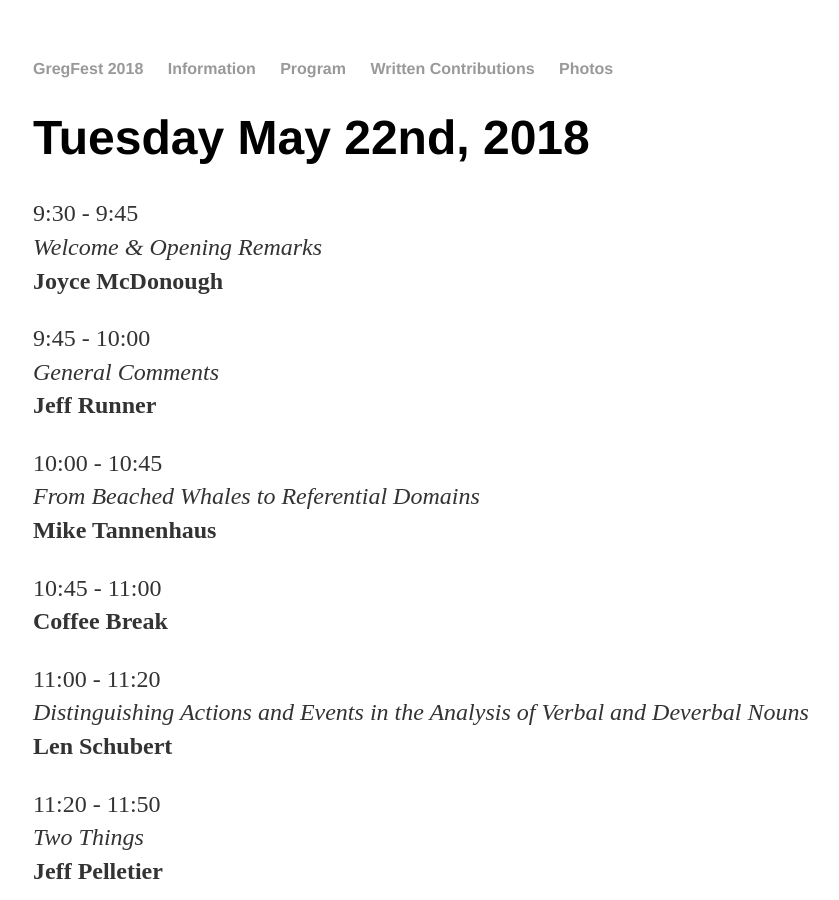
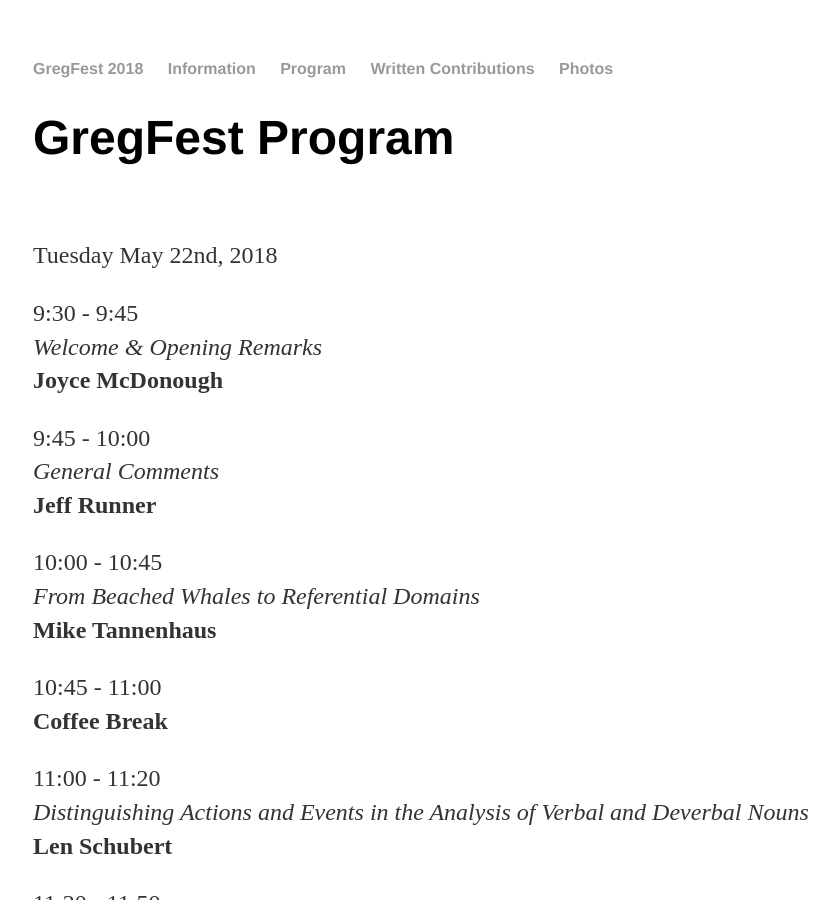
Before and after one commit to GregFest2018/GregFest2018.github.io, a Jekyll site: the page built from program.html, in a window 1280 px wide and 900 px high. Shown: the whole window, without its empty margins (159-998 px from the left). Built offline with Jekyll 4.4.1, drawn with Linux system fonts in a browser that asks for light colours.

Commit message:
Update program.html

```diff
--- a/program.html
+++ b/program.html
@@ -3,7 +3,9 @@ layout: default
 title: about
 ---
 <div class="blurb">
-<h1>Tuesday May 22nd, 2018</h1>
+<h1>GregFest Program</h1><br>
+<p>Tuesday May 22nd, 2018</p>
+
 
 <p>9:30 - 9:45<br>
 <i>Welcome &amp; Opening Remarks</i><br>
```
